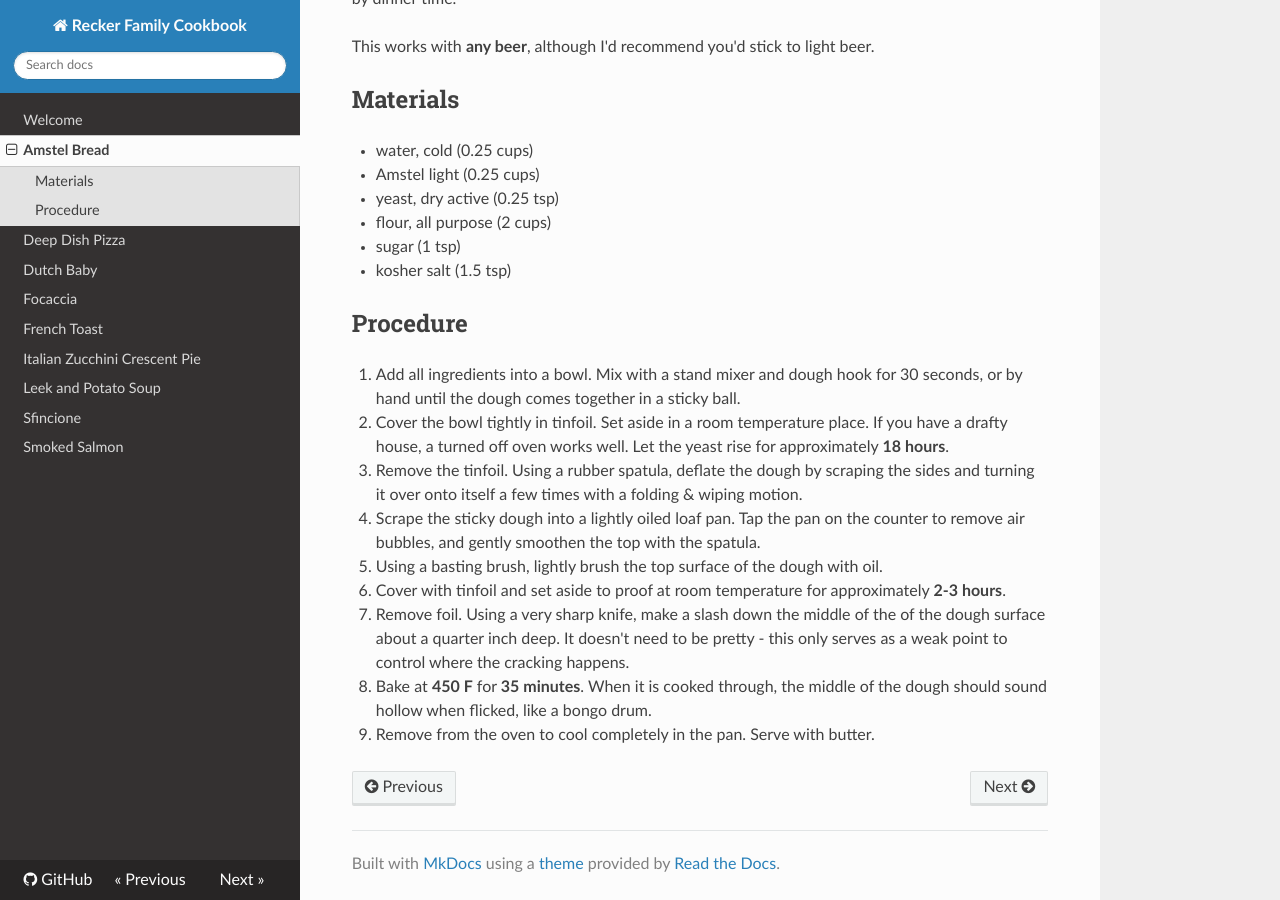
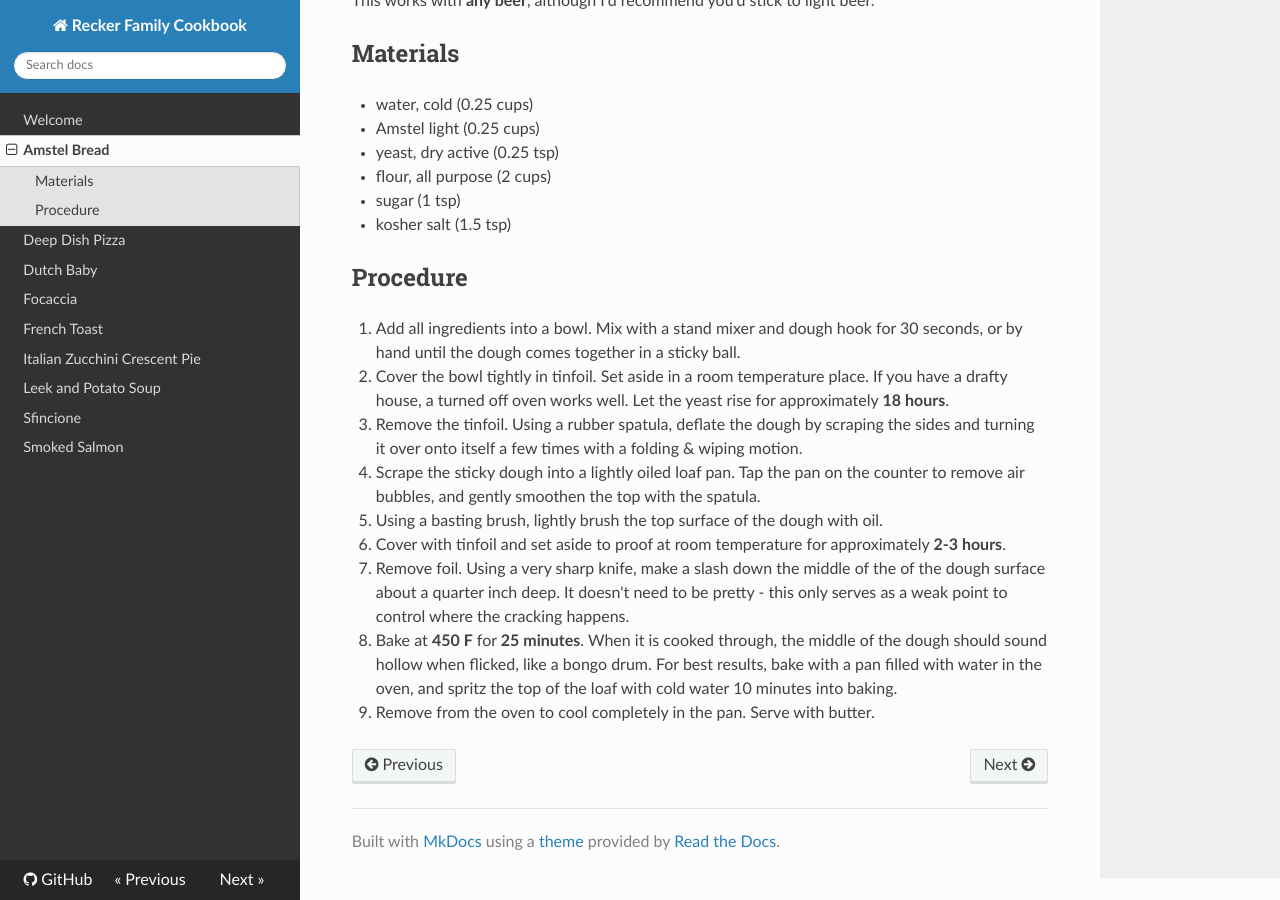
Before and after one commit to arecker/cookbook, an MkDocs documentation site: the page built from recipes/amstel-bread.md, in a window 1280 px wide and 900 px high, scrolled down 1293 px. Built offline with MkDocs 1.6.1, drawn with Linux system fonts in a browser that asks for light colours; nearby versions of some CDN libraries.

Commit message:
Fix Amstel bread

```diff
--- a/recipes/amstel-bread.md
+++ b/recipes/amstel-bread.md
@@ -53,9 +53,11 @@ light beer.
    doesn't need to be pretty - this only serves as a weak point to
    control where the cracking happens.
 
-8. Bake at **450 F** for **35 minutes**.  When it is cooked through,
+8. Bake at **450 F** for **25 minutes**.  When it is cooked through,
    the middle of the dough should sound hollow when flicked, like a
-   bongo drum.
+   bongo drum.  For best results, bake with a pan filled with water in
+   the oven, and spritz the top of the loaf with cold water 10 minutes
+   into baking.
 
 9. Remove from the oven to cool completely in the pan.  Serve with
    butter.
```
Also changed, not shown: recipes/images/amstel-bread.jpg.
